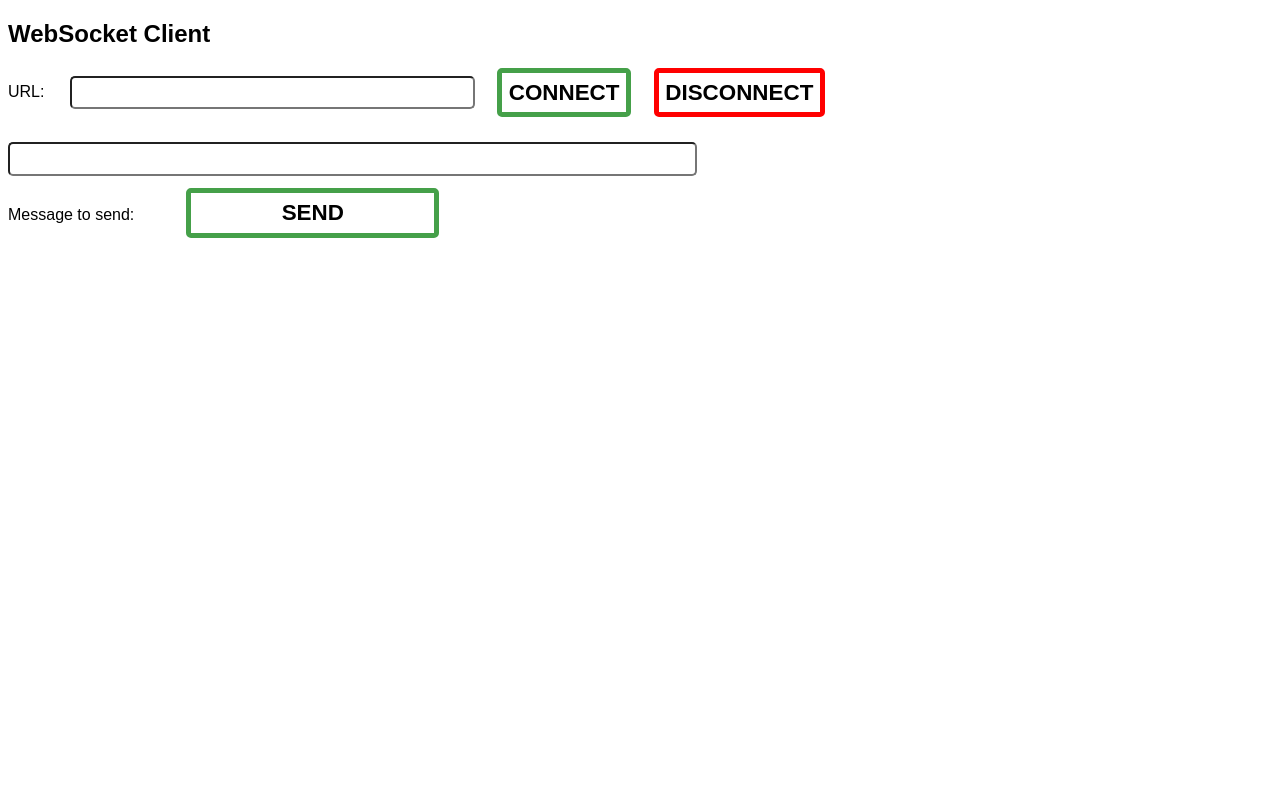
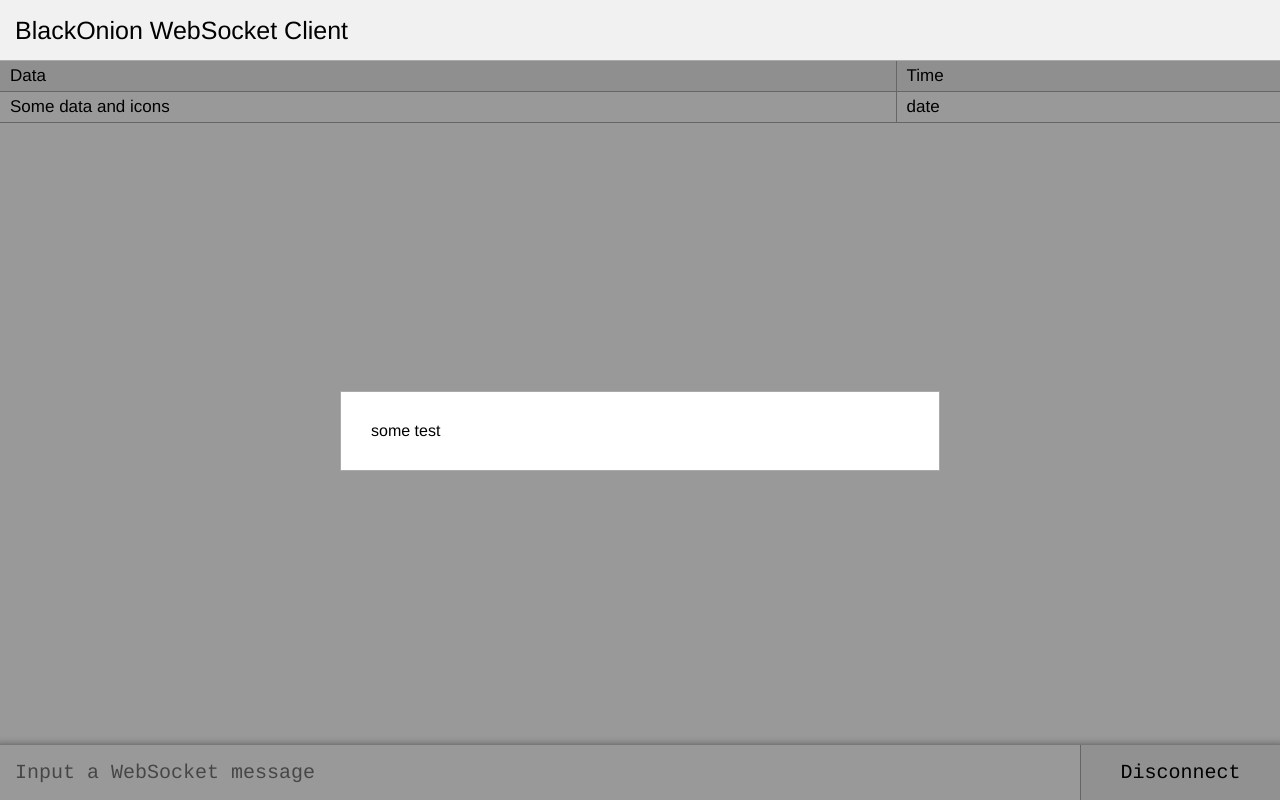
Before and after one commit to Black0nion/WebsocketGUI, a plain HTML site: page index.html in a window 1280 px wide. Drawn offline with Linux system fonts and the light colour scheme.

Commit message:
WIP don't pull please not working right now

```diff
--- a/index.html
+++ b/index.html
@@ -2,7 +2,7 @@
 <meta charset="utf-8" />
 
 <head>
-    <title>WebSocket Test</title>
+    <title>WebSocket Client</title>
     <link rel="stylesheet" href="style.css">
 </head>
 
@@ -15,8 +15,43 @@
         </div>
     </div>
     -->
-    <h2>WebSocket Client</h2>
+    <h1>BlackOnion WebSocket Client</h1>
 
+    <main>
+        <div id="message_container">
+            <table>
+                <thead>
+                    <tr>
+                        <td>Data</td>
+                        <td>Time</td>
+                    </tr>
+                </thead>
+                <tbody>
+                    <tr>
+                        <td>
+                            Some data and icons
+                        </td>
+                        <td>
+                            date
+                        </td>
+                    </tr>
+                </tbody>
+            </table>
+        </div>
+        <div id="message_input">
+            <input type="text" id="message_input_field" placeholder="Input a WebSocket message" autocapitalize="none" autocomplete="none" />
+            <button id="disconnect">Disconnect</button>
+        </div>
+
+        <div id="connect_layover">
+            <div id="connect_backdrop"></div>
+            <div id="connect_content">
+                some test
+            </div>
+        </div>
+    </main>
+
+<!--
     <div class="container">
         <label for="url">URL:</label><input id="url" type="text" class="inputfield">
         <button onclick="connect()" id="connect" class="b-green color-wipe">CONNECT</button><br>
@@ -26,6 +61,8 @@
     <label for="message">Message to send:</label>
     <button onclick="sendButtonClicked()" id="send" class="b-green color-wipe">SEND</button>
     <br>
-    <div id="output"></div>
+    <div id="output"></div> -->
+
+    <script src="websocket.js"></script>
     <script src="websockettest.js"></script>
 </body>
--- a/style.css
+++ b/style.css
@@ -1,3 +1,124 @@
+* {
+    font-family: "Helvetica Neue", "Helvetica", "Arial", sans-serif;
+    box-sizing: border-box;
+}
+:root {
+    --ff: "Helvetica Neue", "Helvetica", "Arial", sans-serif;
+}
+html {
+    height: 100vh;
+    overflow: hidden;
+}
+body {
+    display: flex;
+    flex-direction: column;
+    height: 100vh;
+    margin: 0;
+}
+
+h1 {
+    background-color: #f1f1f1;
+    border-bottom: 1px solid #aaa;
+    /* box-shadow: 0 -9px 10px 7px #888; */
+    color: #000;
+    font: 500 25px/30px var(--ff);
+    display: block;
+    padding: 15px;
+    margin: 0;
+    width: 100%;
+    z-index: 100
+}
+
+main {
+    display: flex;
+    flex: 1;
+    flex-direction: column;
+    position: relative;
+}
+
+#message_container {
+    flex: 1;
+    overflow: auto;
+}
+table {
+    font: 400 17px/20px var(--ff);
+    border-collapse: collapse;
+    width: 100%;
+}
+thead {
+    background: #eee;
+    font-weight: 500;
+}
+td {
+    border: 1px solid #aaa;
+    padding: 5px 10px;
+}
+tr:first-child td { border-top: none; }
+tr td:first-child { border-left: none; width: 70%; }
+tr td:last-child { border-right: none; width: 30%; }
+
+#message_input {
+    background-color: #eee;
+    box-shadow: 0 9px 10px 7px #555;
+    display: flex;
+    width: 100%;
+}
+#message_input_field {
+    appearance: none;
+    border: none;
+    color: #000;
+    font: 400 20px/25px "Courier", monospace;
+    display: block;
+    flex: 1;
+    margin: 0;
+    padding: 15px;
+}
+#disconnect {
+    appearance: none;
+    background-color: #f1f1f1;
+    border: none;
+    border-left: 1px solid #aaa;
+    color: #000;
+    cursor: pointer;
+    display: block;
+    font: 400 20px/25px "Courier", monospace;
+    margin: 0;
+    padding: 15px;
+    width: 200px;
+}
+#disconnect:hover {
+    background-color: #eaeaea;
+}
+
+#connect_layover {
+    height: 100%;
+    left: 0;
+    top: 0;
+    width: 100%;
+    position: absolute;
+}
+#connect_backdrop {
+    background-color: rgba(0, 0, 0, .4);
+    height: 100%;
+    width: 100%;
+}
+#connect_content {
+    border: 1px solid #aaa;
+    background-color: #fff;
+    left: 50%;
+    padding: 30px;
+    position: absolute;
+    top: 50%;
+    transform: translate(-50%, -50%);
+    -webkit-transform: translate(-50%, -50%);
+    -moz-transform: translate(-50%, -50%);
+    -ms-transform: translate(-50%, -50%);
+    -o-transform: translate(-50%, -50%);
+    width: 600px;
+}
+
+
+
 #output {
     margin-top: 1em;
 }
@@ -24,11 +145,7 @@ label {
 #message {
     width: 50%;
 }
-
-* {
-    font-family: 'Arial';
-}
-
+/*
 button {
     text-align: center;
     font-size: 140%;
@@ -41,12 +158,12 @@ button {
     cursor: pointer;
     transition: all 0.4s;
     padding: 0.3em;
-}
-
+} */
+/*
 button:hover {
     color: white;
     border-radius: 15px;
-}
+} */
 
 .b-green {
     border: 5px solid #45a049;
```
Also changed, not shown: tsconfig.json (added, +10 -0 lines), websocket.ts (added).
